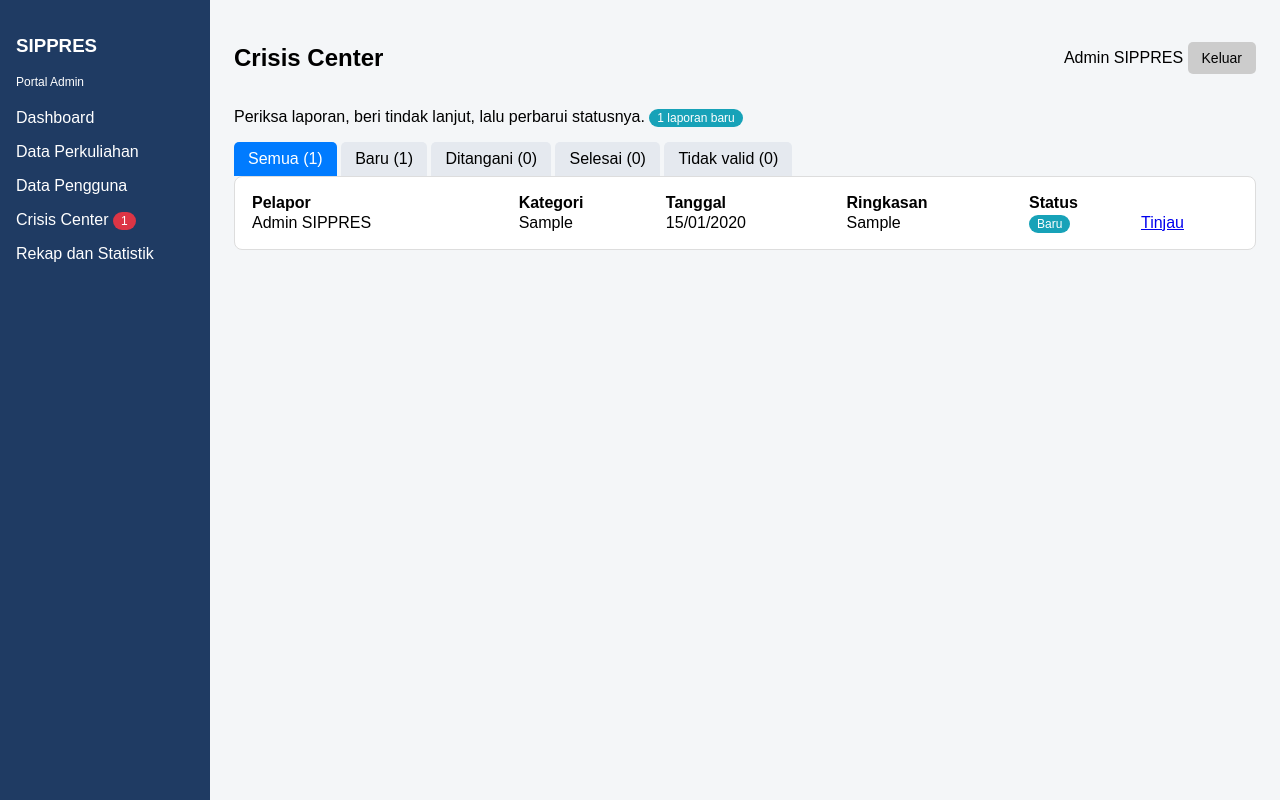
After one commit to chessilia/sippres, a Laravel app: page /admin/crisis-center in a window 1280 px wide. The commit adds this page. Run offline with Laravel 12, Linux system fonts and the light colour scheme; a user stored in the database is signed in; data comes from the database, SQL or seed files in the repository; tables that the repository leaves empty hold one stand-in row (values such as "Sample post").

Commit message:
Fase 8: notifikasi, lapor kendala, dan penanganan Crisis Center

```diff
--- /dev/null
+++ b/app/Http/Controllers/PenangananLaporanController.php
@@ -0,0 +1,109 @@
+<?php
+
+namespace App\Http\Controllers;
+
+use App\Models\LaporanKendala;
+use App\Models\Notifikasi;
+use Illuminate\Http\Request;
+use Illuminate\Support\Facades\Auth;
+use Illuminate\Support\Facades\DB;
+use Illuminate\Support\Str;
+
+class PenangananLaporanController extends Controller
+{
+    private function cekAdmin(): void
+    {
+        abort_unless(Auth::user()->role === 'Admin', 403);
+    }
+
+    // getDaftarLaporan() -> UI-022
+    public function getDaftarLaporan(Request $request)
+    {
+        $this->cekAdmin();
+
+        $semua  = LaporanKendala::with('pelapor')->orderByDesc('idLaporan')->get();
+        $filter = in_array($request->status, ['Baru', 'Diproses', 'Selesai', 'Tidak Valid'])
+            ? $request->status : null;
+
+        return view('admin.crisis', [
+            'daftar'  => $filter ? $semua->where('status', $filter) : $semua,
+            'filter'  => $filter,
+            'jumlah'  => $semua->countBy('status'),
+            'total'   => $semua->count(),
+            'detail'  => $this->getDetailLaporan($request->id, $semua),
+        ]);
+    }
+
+    // getDetailLaporan(idLaporan)
+    private function getDetailLaporan($id, $semua)
+    {
+        return $id ? $semua->firstWhere('idLaporan', $id) : null;
+    }
+
+    // simpanTindakLanjut(idLaporan, status, tindakLanjut) + kirim notifikasi ke pelapor
+    public function simpanTindakLanjut(Request $request, $id)
+    {
+        $this->cekAdmin();
+
+        $request->validate([
+            'status'       => 'required|in:Baru,Diproses,Selesai',
+            'tindakLanjut' => 'required|string|max:1000',
+        ]);
+
+        $laporan = LaporanKendala::findOrFail($id);
+
+        if ($laporan->status === 'Tidak Valid') {
+            return back()->with('error', 'Laporan yang ditandai tidak valid tidak dapat ditindaklanjuti');
+        }
+
+        try {
+            DB::transaction(function () use ($request, $laporan) {
+                $label = $request->status === 'Diproses' ? 'Ditangani' : $request->status;
+
+                $laporan->update([
+                    'status'       => $request->status,
+                    'tindakLanjut' => $this->tambahRiwayat($laporan, $label . ': ' . $request->tindakLanjut),
+                ]);
+
+                // kirimNotifikasi(idPengguna, idLaporan, tindakLanjut)
+                Notifikasi::create([
+                    'idPenerima' => $laporan->idPelapor,
+                    'jenis'      => 'Crisis Center',
+                    'isi'        => 'Laporan kendala "' . $laporan->kategori . '" ' . strtolower($label)
+                                  . '. Tindak lanjut: ' . Str::limit($request->tindakLanjut, 150),
+                    'waktu'      => now(),
+                    'statusBaca' => false,
+                ]);
+            });
+        } catch (\Throwable $e) {
+            return back()->with('error', 'Tindak lanjut gagal disimpan');
+        }
+
+        return redirect()->route('crisis.admin', ['id' => $id])
+            ->with('success', 'Tindak lanjut berhasil disimpan');
+    }
+
+    // prosesLaporanTidakValid(idLaporan)
+    public function prosesLaporanTidakValid($id)
+    {
+        $this->cekAdmin();
+
+        $laporan = LaporanKendala::findOrFail($id);
+
+        $laporan->update([
+            'status'       => 'Tidak Valid',
+            'tindakLanjut' => $this->tambahRiwayat($laporan, 'Ditandai tidak valid oleh admin'),
+        ]);
+
+        return redirect()->route('crisis.admin', ['id' => $id])
+            ->with('success', 'Laporan ditandai tidak valid');
+    }
+
+    // riwayat penanganan: tiap tindak lanjut jadi satu baris baru berstempel waktu
+    private function tambahRiwayat(LaporanKendala $laporan, string $isi): string
+    {
+        $baris = '[' . now()->format('d/m/Y H:i') . '] ' . $isi;
+
+        return $laporan->tindakLanjut ? $laporan->tindakLanjut . "\n" . $baris : $baris;
+    }
+}
--- /dev/null
+++ b/app/Models/LaporanKendala.php
@@ -0,0 +1,35 @@
+<?php
+
+namespace App\Models;
+
+use Illuminate\Database\Eloquent\Model;
+
+class LaporanKendala extends Model
+{
+    protected $table      = 'laporan_kendala';
+    protected $primaryKey = 'idLaporan';
+    public    $timestamps = false;
+
+    protected $fillable = [
+        'idPelapor', 'kategori', 'deskripsi', 'status', 'tindakLanjut', 'tanggalLapor',
+    ];
+
+    protected $casts = ['tanggalLapor' => 'datetime'];
+
+    public function pelapor()
+    {
+        return $this->belongsTo(User::class, 'idPelapor', 'idUser');
+    }
+
+    // label yang dilihat pengguna: "Diproses" (PDM) ditampilkan sebagai "Ditangani" (UI)
+    public function getLabelStatusAttribute(): string
+    {
+        return $this->status === 'Diproses' ? 'Ditangani' : $this->status;
+    }
+
+    // nama kelas CSS untuk badge (tanpa spasi)
+    public function getKelasStatusAttribute(): string
+    {
+        return str_replace(' ', '', $this->status);
+    }
+}
--- a/app/Models/Notifikasi.php
+++ b/app/Models/Notifikasi.php
@@ -11,4 +11,9 @@ class Notifikasi extends Model
     public    $timestamps = false;
 
     protected $fillable = ['idPenerima', 'jenis', 'isi', 'waktu', 'statusBaca'];
+
+    protected $casts = [
+        'waktu'      => 'datetime',
+        'statusBaca' => 'boolean',
+    ];
 }
--- /dev/null
+++ b/resources/views/admin/crisis.blade.php
@@ -0,0 +1,93 @@
+@extends('layouts.app')
+
+@section('judul', 'Crisis Center')
+
+@section('isi')
+  <p>Periksa laporan, beri tindak lanjut, lalu perbarui statusnya.
+     <span class="badge st-Baru">{{ $jumlah['Baru'] ?? 0 }} laporan baru</span></p>
+
+  {{-- Filter status --}}
+  <div>
+    <a class="tab {{ !$filter ? 'aktif' : '' }}" href="{{ route('crisis.admin') }}">Semua ({{ $total }})</a>
+    <a class="tab {{ $filter == 'Baru' ? 'aktif' : '' }}" href="{{ route('crisis.admin', ['status' => 'Baru']) }}">Baru ({{ $jumlah['Baru'] ?? 0 }})</a>
+    <a class="tab {{ $filter == 'Diproses' ? 'aktif' : '' }}" href="{{ route('crisis.admin', ['status' => 'Diproses']) }}">Ditangani ({{ $jumlah['Diproses'] ?? 0 }})</a>
+    <a class="tab {{ $filter == 'Selesai' ? 'aktif' : '' }}" href="{{ route('crisis.admin', ['status' => 'Selesai']) }}">Selesai ({{ $jumlah['Selesai'] ?? 0 }})</a>
+    <a class="tab {{ $filter == 'Tidak Valid' ? 'aktif' : '' }}" href="{{ route('crisis.admin', ['status' => 'Tidak Valid']) }}">Tidak valid ({{ $jumlah['Tidak Valid'] ?? 0 }})</a>
+  </div>
+
+  {{-- Daftar laporan --}}
+  <div class="card" style="margin-top:0">
+    @if ($daftar->isEmpty())
+      <p>Tidak ada laporan.</p>
+    @else
+      <table style="width:100%; border-collapse:collapse;">
+        <tr>
+          <th style="text-align:left">Pelapor</th>
+          <th style="text-align:left">Kategori</th>
+          <th style="text-align:left">Tanggal</th>
+          <th style="text-align:left">Ringkasan</th>
+          <th style="text-align:left">Status</th>
+          <th></th>
+        </tr>
+        @foreach ($daftar as $l)
+          <tr>
+            <td>{{ $l->pelapor->nama }}</td>
+            <td>{{ $l->kategori }}</td>
+            <td>{{ $l->tanggalLapor->format('d/m/Y') }}</td>
+            <td>{{ \Illuminate\Support\Str::limit($l->deskripsi, 50) }}</td>
+            <td><span class="badge st-{{ $l->kelas_status }}">{{ $l->label_status }}</span></td>
+            <td><a href="{{ route('crisis.admin', ['status' => $filter, 'id' => $l->idLaporan]) }}">Tinjau</a></td>
+          </tr>
+        @endforeach
+      </table>
+    @endif
+  </div>
+
+  {{-- Detail laporan --}}
+  @if ($detail)
+    <div class="card">
+      <h3>{{ $detail->pelapor->nama }}
+        <span class="badge st-{{ $detail->kelas_status }}">{{ $detail->label_status }}</span></h3>
+      <p>{{ $detail->pelapor->role }} | {{ $detail->pelapor->username }}</p>
+      <p><strong>Kategori:</strong> {{ $detail->kategori }} |
+         <strong>Tanggal lapor:</strong> {{ $detail->tanggalLapor->format('d/m/Y H:i') }}</p>
+      <p><strong>Deskripsi kendala:</strong><br>{{ $detail->deskripsi }}</p>
+
+      <p><strong>Riwayat penanganan:</strong><br>
+        @if ($detail->tindakLanjut) {!! nl2br(e($detail->tindakLanjut)) !!} @else <em>belum ada</em> @endif
+      </p>
+
+      @if ($detail->status === 'Tidak Valid')
+        <p><em>Laporan ini sudah ditandai tidak valid.</em></p>
+      @else
+        <form method="POST" action="{{ route('crisis.tindaklanjut', $detail->idLaporan) }}">
+          @csrf
+          <div class="row">
+            <label>Ubah status</label>
+            @foreach (['Baru' => 'Baru', 'Diproses' => 'Ditangani', 'Selesai' => 'Selesai'] as $nilai => $label)
+              <label style="display:inline; font-weight:normal; margin-right:12px">
+                <input type="radio" name="status" value="{{ $nilai }}"
+                  @checked(old('status', $detail->status) == $nilai)> {{ $label }}
+              </label>
+            @endforeach
+          </div>
+
+          <div class="row">
+            <label for="tindakLanjut">Tindak lanjut (wajib diisi)</label>
+            <textarea name="tindakLanjut" id="tindakLanjut" rows="3" maxlength="1000" required
+                      style="width:100%; padding:8px; box-sizing:border-box;">{{ old('tindakLanjut') }}</textarea>
+          </div>
+
+          <p><small>Pelapor akan menerima notifikasi setelah tindak lanjut disimpan.</small></p>
+          <button type="submit" class="btn-primary">Simpan Tindak Lanjut</button>
+        </form>
+        <br>
+        <form method="POST" action="{{ route('crisis.tidakvalid', $detail->idLaporan) }}"
+              onsubmit="return confirm('Tandai laporan ini sebagai tidak valid?')">
+          @csrf
+          <button type="submit" class="btn-hapus">Tandai Tidak Valid</button>
+        </form>
+      @endif
+    </div>
+  @endif
+@endsection
--- a/resources/views/admin/perkuliahan.blade.php
+++ b/resources/views/admin/perkuliahan.blade.php
@@ -38,7 +38,7 @@
     <a href="{{ route('dashboard.admin') }}">Dashboard</a>
     <a href="{{ route('perkuliahan.daftar') }}" class="aktif">Data Perkuliahan</a>
     <a href="#">Data Pengguna</a>
-    <a href="#">Crisis Center</a>
+    <a href="{{ route('crisis.admin') }}">Crisis Center</a>
     <a href="#">Rekap dan Statistik</a>
   </div>
 
--- a/resources/views/layouts/app.blade.php
+++ b/resources/views/layouts/app.blade.php
@@ -16,7 +16,7 @@
     label { display:block; font-weight:bold; margin-bottom:4px; }
     input[type=text], input[type=number], select { width:100%; padding:8px; box-sizing:border-box; }
     button, .btn { padding:8px 14px; border:none; border-radius:5px; cursor:pointer;
-                   text-decoration:none; font-size:14px; display:inline-block; }
+    text-decoration:none; font-size:14px; display:inline-block; }
     .btn-primary { background:#007bff; color:#fff; }
     .btn-hapus { background:#dc3545; color:#fff; }
     .btn-batal { background:#ccc; color:#000; }
@@ -36,11 +36,15 @@
     .st-Sakit { background:#f0ad4e; }
     .st-Alpa  { background:#dc3545; }
     .st-Belum { background:#999; }
+    .st-Baru       { background:#17a2b8; }
+    .st-Diproses   { background:#f0ad4e; }
+    .st-Selesai    { background:#28a745; }
+    .st-TidakValid { background:#999; }
   </style>
 </head>
 <body>
 
-  <div class="sidebar">
+    <div class="sidebar">
     <h3>SIPPRES</h3>
     <p style="font-size:12px">Portal {{ Auth::user()->role }}</p>
 
@@ -53,9 +57,7 @@
           $menunggu = \App\Models\PengajuanIzin::where('status', 'Menunggu')
               ->whereHas('perkuliahan', fn ($q) => $q->where('idDosen', Auth::id()))->count();
         @endphp
-        @if ($menunggu > 0)
-        <span class="badge" style="background:#dc3545">{{ $menunggu }}</span>
-        @endif
+        @if ($menunggu > 0) <span class="badge" style="background:#dc3545">{{ $menunggu }}</span> @endif
       </a>
       <a href="{{ route('koreksi.dosen') }}">Data Presensi</a>
       <a href="{{ route('rekap.dosen') }}">Rekap Kehadiran</a>
@@ -65,7 +67,24 @@
       <a href="{{ route('presensi.mahasiswa') }}">Presensi</a>
       <a href="{{ route('izin.mahasiswa') }}">Pengajuan Izin</a>
       <a href="{{ route('riwayat') }}">Riwayat</a>
-      <a href="#">Notifikasi</a>
+    @elseif (Auth::user()->role === 'Admin')
+      <a href="{{ route('dashboard.admin') }}">Dashboard</a>
+      <a href="{{ route('perkuliahan.daftar') }}">Data Perkuliahan</a>
+      <a href="#">Data Pengguna</a>
+      <a href="{{ route('crisis.admin') }}">Crisis Center
+        @php $laporanBaru = \App\Models\LaporanKendala::where('status', 'Baru')->count(); @endphp
+        @if ($laporanBaru > 0) <span class="badge" style="background:#dc3545">{{ $laporanBaru }}</span> @endif
+      </a>
+      <a href="#">Rekap dan Statistik</a>
+    @endif
+
+    @if (in_array(Auth::user()->role, ['Mahasiswa', 'Dosen']))
+      <hr>
+      <a href="{{ route('notifikasi') }}">Notifikasi
+        @php $belumBaca = \App\Models\Notifikasi::where('idPenerima', Auth::id())->where('statusBaca', false)->count(); @endphp
+        @if ($belumBaca > 0) <span class="badge" style="background:#dc3545">{{ $belumBaca }}</span> @endif
+      </a>
+      <a href="{{ route('crisis.pengguna') }}">Lapor Kendala</a>
     @endif
   </div>
 
--- a/routes/web.php
+++ b/routes/web.php
@@ -12,6 +12,9 @@ use App\Http\Controllers\PengajuanIzinController;
 use App\Http\Controllers\KoreksiPresensiController;
 use App\Http\Controllers\RekapKehadiranController;
 use App\Http\Controllers\RiwayatController;
+use App\Http\Controllers\NotifikasiController;
+use App\Http\Controllers\CrisisCenterController;
+use App\Http\Controllers\PenangananLaporanController;
 
 Route::view('/', 'landing')->name('landing');
 
@@ -56,4 +59,15 @@ Route::middleware('auth')->group(function () {
 
     // mahasiswa: riwayat
     Route::get('/mahasiswa/riwayat', [RiwayatController::class, 'getRiwayat'])->name('riwayat');
+        // notifikasi (mahasiswa dan dosen)
+    Route::get('/notifikasi', [NotifikasiController::class, 'getNotifikasi'])->name('notifikasi');
+
+    // lapor kendala (mahasiswa dan dosen)
+    Route::get('/crisis-center', [CrisisCenterController::class, 'index'])->name('crisis.pengguna');
+    Route::post('/crisis-center', [CrisisCenterController::class, 'kirimLaporan'])->name('crisis.kirim');
+
+    // admin: menangani laporan
+    Route::get('/admin/crisis-center', [PenangananLaporanController::class, 'getDaftarLaporan'])->name('crisis.admin');
+    Route::post('/admin/crisis-center/{id}/tindak-lanjut', [PenangananLaporanController::class, 'simpanTindakLanjut'])->name('crisis.tindaklanjut');
+    Route::post('/admin/crisis-center/{id}/tidak-valid', [PenangananLaporanController::class, 'prosesLaporanTidakValid'])->name('crisis.tidakvalid');
 });
```
Also changed, not shown: app/Http/Controllers/CrisisCenterController.php (added, +74 -0 lines), app/Http/Controllers/NotifikasiController.php (added, +40 -0 lines), app/Http/Controllers/PresensiController.php (+10 -0 lines), app/Http/Controllers/SesiPresensiController.php (+13 -0 lines), resources/views/crisis/lapor.blade.php (added, +65 -0 lines), resources/views/dashboard/admin.blade.php (+12 -16 lines), resources/views/notifikasi/index.blade.php (added, +34 -0 lines).
